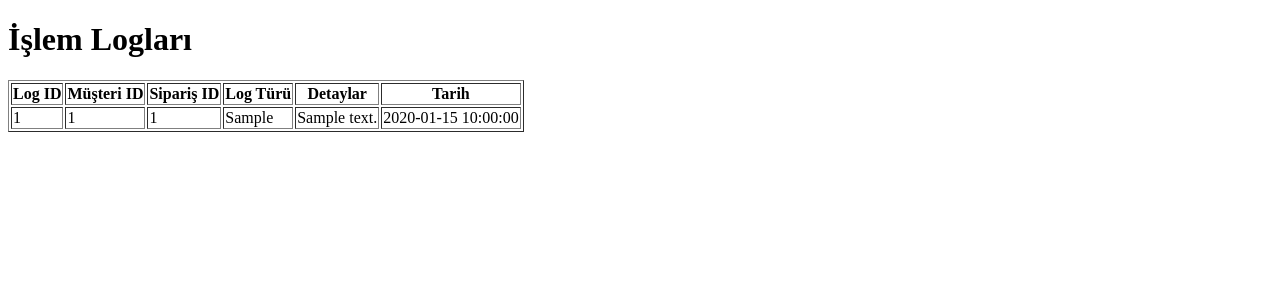
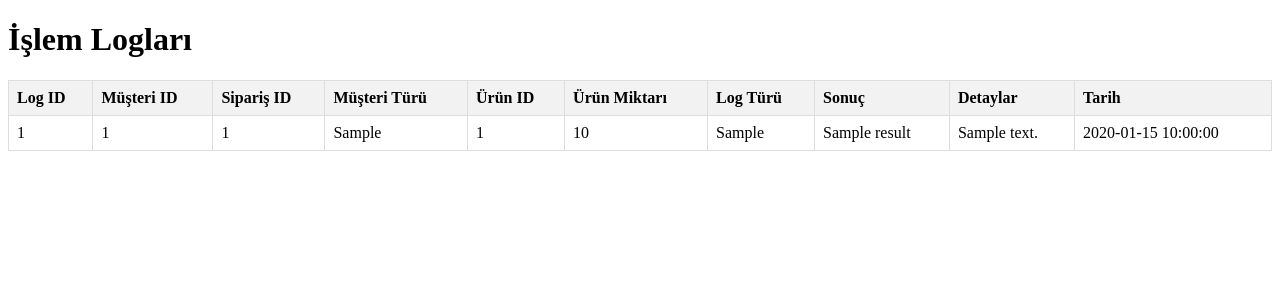
Before and after one commit to nisabasar/OrderManagementProject, a Flask app: template templates/logs.html in a window 1280 px wide. Shown: the top 300 px of the page. Run offline with Flask 3, Linux system fonts and the light colour scheme; the template is opened without the code that fills it: most values are stand-ins (such as "Sample title", 1, 10 or a date in 2020).

Commit message:
Log tablo detayları eklendi

```diff
--- a/app.py
+++ b/app.py
@@ -1,19 +1,14 @@
-from flask import Flask, render_template, request
+from flask import Flask, render_template, request, jsonify
 from app.customer import get_sorted_customers
 from app.admin import check_critical_stock
 from app.database import get_database_connection
-from mysql.connector import connect, Error
-from mysql.connector.cursor import MySQLCursorDict
-import json
-from flask import jsonify
-
 from app.logs import insert_log
+from mysql.connector import Error
 
 app = Flask(__name__)
 
 @app.route('/')
 def home():
-    # Müşteri öncelik sırasını al
     customers = get_sorted_customers()
     return render_template('home.html', customers=customers)
 
@@ -24,34 +19,48 @@ def create_order():
         product_id = request.form['product_id']
         quantity = int(request.form['quantity'])
 
-        conn = get_database_connection()
-        cursor = conn.cursor()
+        try:
+            conn = get_database_connection()
+            cursor = conn.cursor()
 
-        # Ürün ve müşteri bilgilerini kontrol et
-        cursor.execute("SELECT Stock, Price FROM Products WHERE ProductID = %s", (product_id,))
-        product = cursor.fetchone()
-        cursor.execute("SELECT Budget FROM Customers WHERE CustomerID = %s", (customer_id,))
-        customer = cursor.fetchone()
+            # Ürün ve müşteri bilgilerini kontrol et
+            cursor.execute("SELECT Stock, Price FROM Products WHERE ProductID = %s", (product_id,))
+            product = cursor.fetchone()
+            cursor.execute("SELECT Budget, CustomerType FROM Customers WHERE CustomerID = %s", (customer_id,))
+            customer = cursor.fetchone()
 
-        if product['Stock'] < quantity:
-            return "Stok yetersiz!"
-        if customer['Budget'] < (quantity * product['Price']):
-            return "Bütçe yetersiz!"
+            if not product or not customer:
+                insert_log(customer_id, None, "Error", "Ürün veya müşteri bulunamadı.", customer_type=None, product_id=product_id, quantity=quantity, result="Başarısız")
+                return "Ürün veya müşteri bulunamadı!"
 
-        # Sipariş ekle
-        total_price = quantity * product['Price']
-        cursor.execute("""
-            INSERT INTO Orders (CustomerID, ProductID, Quantity, TotalPrice, OrderStatus)
-            VALUES (%s, %s, %s, %s, 'Completed')
-        """, (customer_id, product_id, quantity, total_price))
+            if product['Stock'] < quantity:
+                insert_log(customer_id, None, "Error", f"Stok yetersiz: {product_id} ID'li ürün için {quantity} talep edildi, mevcut stok: {product['Stock']}", customer_type=customer['CustomerType'], product_id=product_id, quantity=quantity, result="Başarısız")
+                return "Stok yetersiz!"
 
-        # Stok ve bütçeyi güncelle
-        cursor.execute("UPDATE Products SET Stock = Stock - %s WHERE ProductID = %s", (quantity, product_id))
-        cursor.execute("UPDATE Customers SET Budget = Budget - %s WHERE CustomerID = %s", (total_price, customer_id))
-        conn.commit()
-        conn.close()
-        insert_log(customer_id, None, "Info", f"{customer_id} ID'li müşteri {product_id} ID'li üründen {quantity} adet satın aldı.")
-        return "Sipariş başarıyla oluşturuldu!"
+            if customer['Budget'] < (quantity * product['Price']):
+                insert_log(customer_id, None, "Error", f"Bütçe yetersiz: {customer_id} ID'li müşteri için toplam fiyat {quantity * product['Price']}, mevcut bütçe: {customer['Budget']}", customer_type=customer['CustomerType'], product_id=product_id, quantity=quantity, result="Başarısız")
+                return "Bütçe yetersiz!"
+
+            # Sipariş ekle
+            total_price = quantity * product['Price']
+            cursor.execute("""
+                INSERT INTO Orders (CustomerID, ProductID, Quantity, TotalPrice, OrderStatus)
+                VALUES (%s, %s, %s, %s, 'Completed')
+            """, (customer_id, product_id, quantity, total_price))
+            order_id = cursor.lastrowid
+
+            # Stok ve bütçeyi güncelle
+            cursor.execute("UPDATE Products SET Stock = Stock - %s WHERE ProductID = %s", (quantity, product_id))
+            cursor.execute("UPDATE Customers SET Budget = Budget - %s WHERE CustomerID = %s", (total_price, customer_id))
+
+            conn.commit()
+            insert_log(customer_id, order_id, "Info", f"Müşteri {customer_id} {quantity} adet {product_id} ID'li ürünü satın aldı.", customer_type=customer['CustomerType'], product_id=product_id, quantity=quantity, result="Başarılı")
+            return "Sipariş başarıyla oluşturuldu!"
+        except Exception as e:
+            insert_log(customer_id, None, "Error", f"Sipariş oluşturulurken hata: {e}", customer_type=None, product_id=product_id, quantity=quantity, result="Başarısız")
+            return f"Bir hata oluştu: {e}", 500
+        finally:
+            conn.close()
 
     # GET request için müşteri ve ürün listesi
     conn = get_database_connection()
@@ -67,17 +76,22 @@ def create_order():
 def update_stock():
     if request.method == 'POST':
         product_id = request.form['product_id']
-        new_stock = request.form['new_stock']
+        new_stock = int(request.form['new_stock'])
 
-        conn = get_database_connection()
-        cursor = conn.cursor()
-        cursor.execute("UPDATE Products SET Stock = %s WHERE ProductID = %s", (new_stock, product_id))
-        conn.commit()
-        conn.close()
-        insert_log(None, None, "Info", f"Admin, {product_id} ID'li ürünün stok seviyesini {new_stock} olarak güncelledi.")
-        return "Stok başarıyla güncellendi!"
+        try:
+            conn = get_database_connection()
+            cursor = conn.cursor()
+            cursor.execute("UPDATE Products SET Stock = %s WHERE ProductID = %s", (new_stock, product_id))
+            conn.commit()
+            insert_log(None, None, "Info", f"Admin, {product_id} ID'li ürünün stok seviyesini {new_stock} olarak güncelledi.", product_id=product_id, quantity=new_stock, result="Başarılı")
+            return "Stok başarıyla güncellendi!"
+        except Exception as e:
+            insert_log(None, None, "Error", f"Stok güncellenirken hata: {e}", product_id=product_id, result="Başarısız")
+            return f"Bir hata oluştu: {e}", 500
+        finally:
+            conn.close()
 
-    # GET request için tüm ürünleri listeleyin
+    # GET request için ürünleri listele
     conn = get_database_connection()
     cursor = conn.cursor()
     cursor.execute("SELECT ProductID, ProductName, Stock FROM Products")
@@ -87,13 +101,31 @@ def update_stock():
 
 @app.route('/logs')
 def view_logs():
-    conn = get_database_connection()
-    cursor = conn.cursor()
-    cursor.execute("SELECT * FROM Logs ORDER BY LogDate DESC")
-    logs = cursor.fetchall()
-    conn.close()
-    return render_template('logs.html', logs=logs)
-
+    try:
+        conn = get_database_connection()
+        cursor = conn.cursor()
+        cursor.execute("""
+            SELECT
+                Logs.LogID,
+                Logs.CustomerID,
+                Logs.OrderID,
+                Customers.CustomerType,
+                Logs.ProductID,
+                Logs.Quantity,
+                Logs.LogType,
+                Logs.Result,
+                Logs.LogDetails,
+                Logs.LogDate
+            FROM Logs
+            LEFT JOIN Customers ON Logs.CustomerID = Customers.CustomerID
+            ORDER BY Logs.LogDate DESC
+        """)
+        logs = cursor.fetchall()
+        conn.close()
+        return render_template('logs.html', logs=logs)
+    except Exception as e:
+        print(f"Loglar getirilirken hata oluştu: {e}")
+        return "Loglar görüntülenirken bir hata oluştu.", 500
 
 @app.route('/critical-stock')
 def critical_stock():
@@ -103,9 +135,10 @@ def critical_stock():
         cursor.execute("SELECT ProductName, Stock FROM Products WHERE Stock < 10")
         critical_products = cursor.fetchall()
         conn.close()
+        insert_log(None, None, "Info", "Kritik stok kontrolü yapıldı.")
         return render_template('critical_stock.html', products=critical_products)
     except Error as e:
-        print(f"Hata oluştu: {e}")
+        insert_log(None, None, "Error", f"Kritik stok sorgusunda hata: {e}")
         return "Bir hata oluştu.", 500
 
 @app.route('/stock-data')
@@ -116,13 +149,10 @@ def stock_data():
         cursor.execute("SELECT ProductName, Stock FROM Products")
         products = cursor.fetchall()
         conn.close()
-
-        # Veriyi JSON olarak döndür
         insert_log(None, None, "Info", "Grafik için stok verileri alındı.")
         return jsonify(products)
     except Exception as e:
-        insert_log(None, None, "Error", f"Stok verisi alınırken hata oluştu: {e}")
-        print(f"Hata oluştu: {e}")
+        insert_log(None, None, "Error", f"Stok verisi alınırken hata: {e}")
         return jsonify({'error': 'Veri alınırken bir hata oluştu.'}), 500
 
 @app.route('/stock-chart')
--- a/templates/logs.html
+++ b/templates/logs.html
@@ -3,17 +3,35 @@
 <head>
     <meta charset="UTF-8">
     <meta name="viewport" content="width=device-width, initial-scale=1.0">
-    <title>Loglar</title>
+    <title>İşlem Logları</title>
+    <style>
+        table {
+            width: 100%;
+            border-collapse: collapse;
+        }
+        th, td {
+            border: 1px solid #ddd;
+            padding: 8px;
+        }
+        th {
+            background-color: #f2f2f2;
+            text-align: left;
+        }
+    </style>
 </head>
 <body>
     <h1>İşlem Logları</h1>
-    <table border="1">
+    <table>
         <thead>
             <tr>
                 <th>Log ID</th>
                 <th>Müşteri ID</th>
                 <th>Sipariş ID</th>
+                <th>Müşteri Türü</th>
+                <th>Ürün ID</th>
+                <th>Ürün Miktarı</th>
                 <th>Log Türü</th>
+                <th>Sonuç</th>
                 <th>Detaylar</th>
                 <th>Tarih</th>
             </tr>
@@ -21,10 +39,14 @@
         <tbody>
             {% for log in logs %}
             <tr>
-                <td>{{ log.LogID }}</td>
+                <td>{{ log.LogID}}</td>
                 <td>{{ log.CustomerID }}</td>
                 <td>{{ log.OrderID }}</td>
+                <td>{{ log.CustomerType }}</td>
+                <td>{{ log.ProductID }}</td>
+                <td>{{ log.Quantity }}</td>
                 <td>{{ log.LogType }}</td>
+                <td>{{ log.Result }}</td>
                 <td>{{ log.LogDetails }}</td>
                 <td>{{ log.LogDate }}</td>
             </tr>
```
Also changed, not shown: app/logs.py (+6 -10 lines), templates/stock_chart.html (+8 -6 lines).
